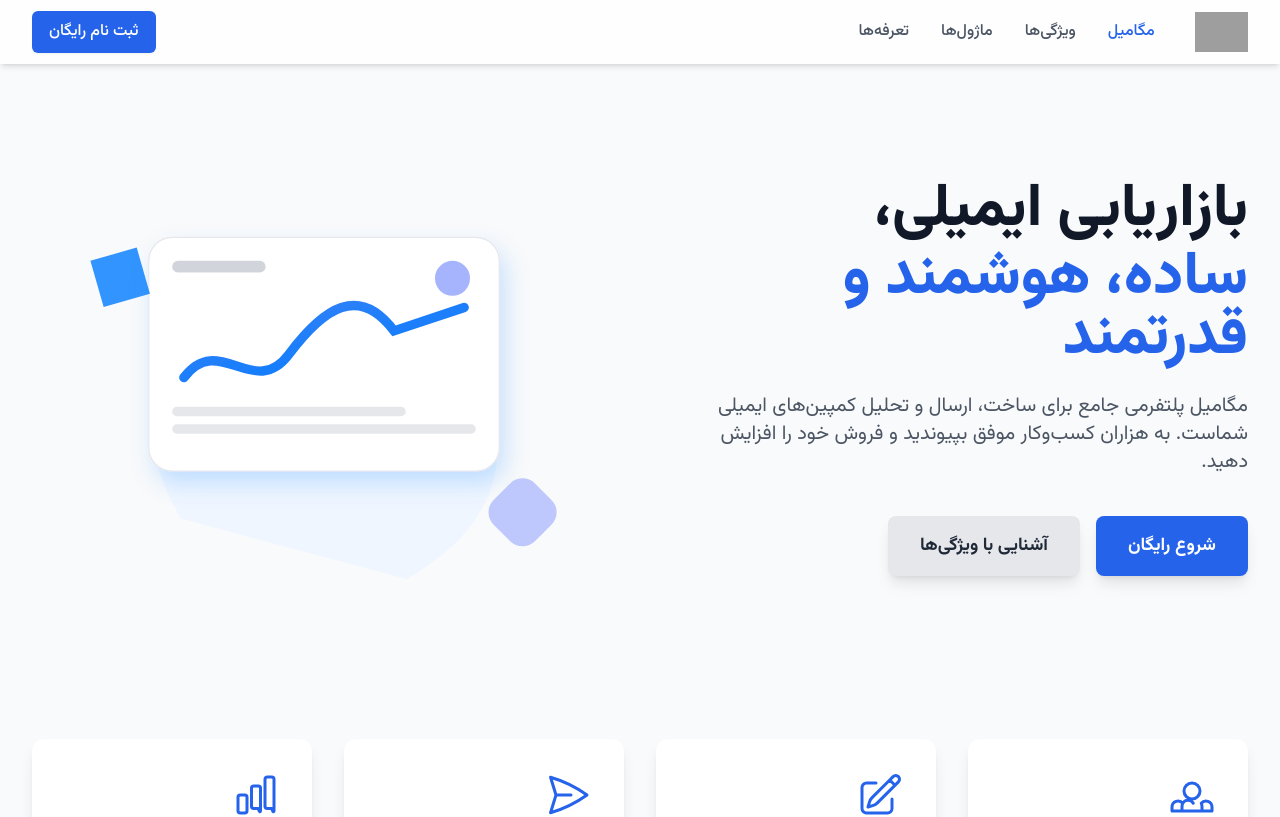
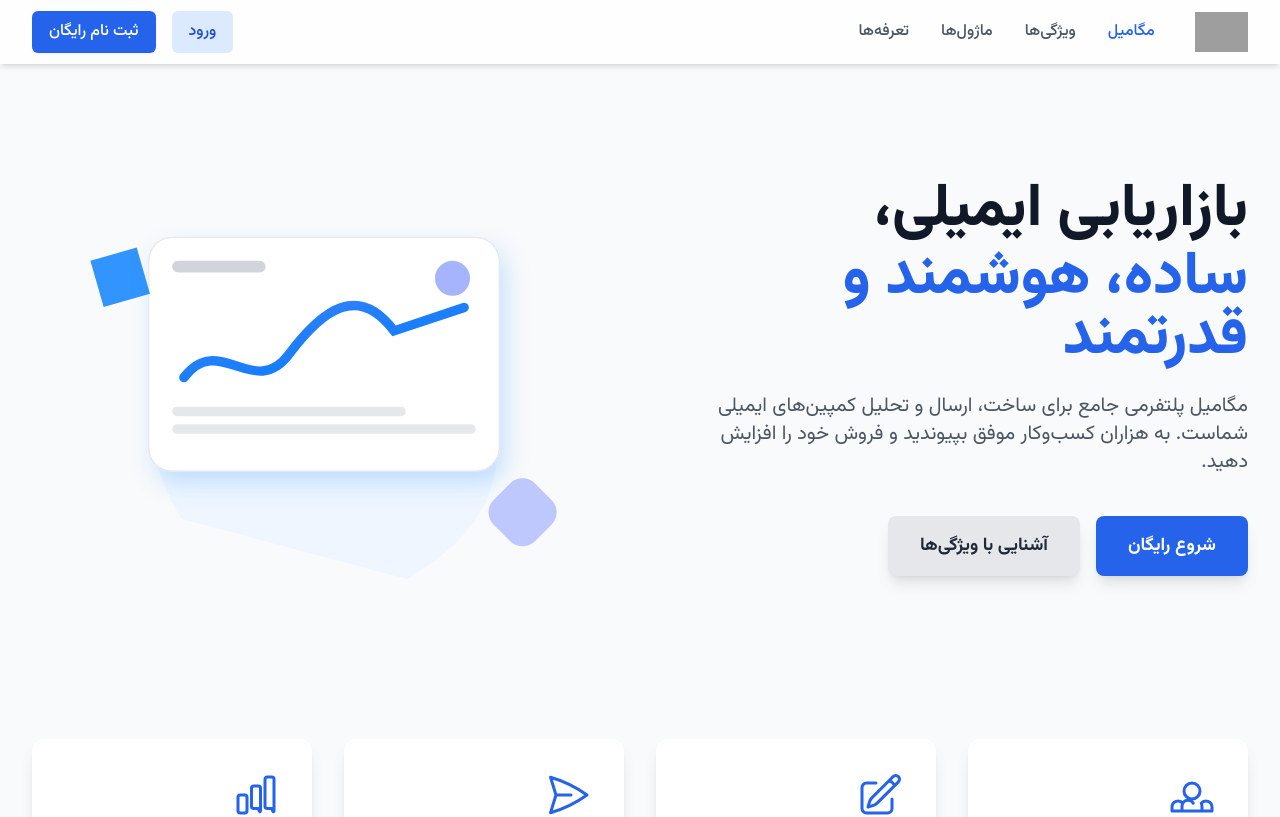
Before and after one commit to zagrox/MegaMail-Web, a React (Vite) app: page /#/ in a window 1280 px wide. Shown: the top 817 px of the page. Built offline with nearby package versions, Linux system fonts and the light colour scheme; grey boxes are pictures that could not be loaded.

Commit message:
feat: Add login button and trust seal
Adds a login button to the header and updates the eNamad trust seal to use dangerouslySetInnerHTML for better control.

```diff
--- a/components/Header.tsx
+++ b/components/Header.tsx
@@ -1,7 +1,7 @@
 import React, { useState } from 'react';
 import { NavLink as RouterNavLink, Link } from 'react-router-dom';
 import type { Theme } from '../types';
-import { NAV_LINKS, CTA_URL } from '../constants';
+import { NAV_LINKS, CTA_URL, LOGIN_URL } from '../constants';
 import ThemeToggle from './ThemeToggle';
 import Logo from './Logo';
 
@@ -55,7 +55,13 @@ const Header: React.FC<HeaderProps> = ({ theme, toggleTheme }) => {
 
 
             {/* Desktop CTA */}
-            <div className="hidden md:block">
+            <div className="hidden md:flex items-center space-x-reverse space-x-4">
+              <a
+                href={LOGIN_URL}
+                className="inline-flex items-center px-4 py-2 border border-transparent text-base font-medium rounded-md text-blue-700 bg-blue-100 hover:bg-blue-200 dark:bg-blue-900/50 dark:text-blue-300 dark:hover:bg-blue-800/50 focus:outline-none focus:ring-2 focus:ring-offset-2 focus:ring-blue-500"
+              >
+                ورود
+              </a>
               <a
                 href={CTA_URL}
                 className="inline-flex items-center px-4 py-2 border border-transparent text-base font-medium rounded-md shadow-sm text-white bg-blue-600 hover:bg-blue-700 focus:outline-none focus:ring-2 focus:ring-offset-2 focus:ring-blue-500"
@@ -105,9 +111,17 @@ const Header: React.FC<HeaderProps> = ({ theme, toggleTheme }) => {
             ))}
           </div>
           <div className="pt-4 pb-3 border-t border-gray-200 dark:border-gray-700">
-            <div className="flex items-center px-1">
+            <div className="flex items-center space-x-reverse space-x-2 px-1">
+              <a
+                href={LOGIN_URL}
+                onClick={() => setIsMenuOpen(false)}
+                className="w-full text-center inline-flex items-center justify-center px-4 py-2 border border-transparent text-base font-medium rounded-md text-blue-700 bg-blue-100 hover:bg-blue-200 dark:bg-blue-900/50 dark:text-blue-300 dark:hover:bg-blue-800/50 focus:outline-none focus:ring-2 focus:ring-offset-2 focus:ring-blue-500"
+              >
+                ورود
+              </a>
               <a
                 href={CTA_URL}
+                onClick={() => setIsMenuOpen(false)}
                 className="w-full text-center inline-flex items-center justify-center px-4 py-2 border border-transparent text-base font-medium rounded-md shadow-sm text-white bg-blue-600 hover:bg-blue-700 focus:outline-none focus:ring-2 focus:ring-offset-2 focus:ring-blue-500"
               >
                 ثبت نام رایگان
--- a/constants.ts
+++ b/constants.ts
@@ -8,3 +8,4 @@ export const NAV_LINKS: NavLink[] = [
 ];
 
 export const CTA_URL = 'https://app.megamail.ir/?register';
+export const LOGIN_URL = 'https://app.megamail.ir';
--- a/pages/HomePage.tsx
+++ b/pages/HomePage.tsx
@@ -508,23 +508,12 @@ const HomePage: React.FC = () => {
         </section>
 
         {/* eNamad Trust Seal */}
-        <div className="flex justify-center py-8">
-          <a
-            referrerPolicy="origin"
-            target="_blank"
-            rel="noopener noreferrer"
-            href="https://trustseal.enamad.ir/?id=641485&Code=eeZy5j3VovoLv7VfXxG8kgOU7Lysebts"
-            aria-label="نماد اعتماد الکترونیکی"
-          >
-            <img
-              src="https://crm.megamail.ir/assets/652f0381-a9fa-48a6-840e-fe041f270a1a"
-              alt="نماد اعتماد الکترونیکی"
-              style={{ cursor: 'pointer' }}
-              width="125"
-              height="136"
-            />
-          </a>
-        </div>
+        <div
+          className="flex justify-center py-8"
+          dangerouslySetInnerHTML={{
+            __html: `<a referrerpolicy="origin" target="_blank" href="https://trustseal.enamad.ir/?id=641485&Code=eeZy5j3VovoLv7VfXxG8kgOU7Lysebts"><img referrerpolicy="origin" src="https://crm.megamail.ir/assets/652f0381-a9fa-48a6-840e-fe041f270a1a" alt="نماد اعتماد الکترونیکی" style="cursor:pointer; width: 125px;" id="eeZy5j3VovoLv7VfXxG8kgOU7Lysebts" /></a>`
+          }}
+        />
 
       </div>
     </>
```
